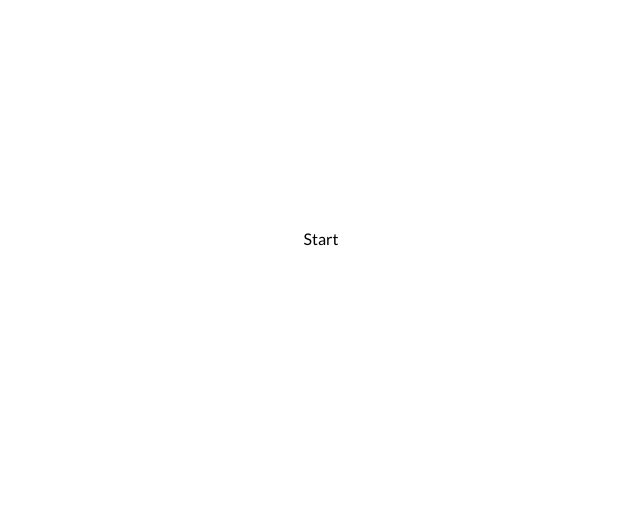
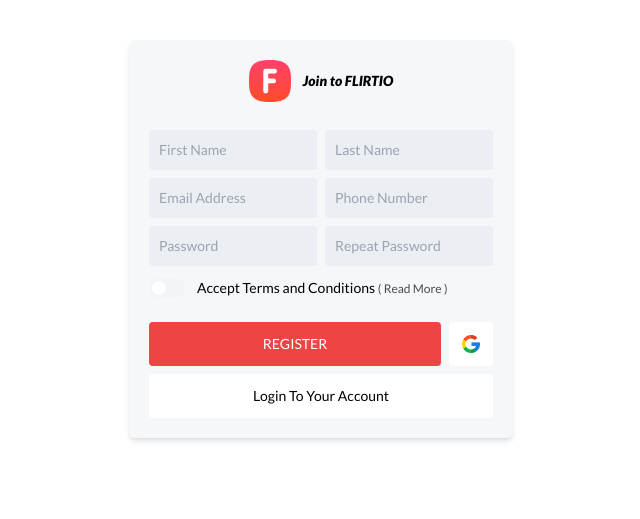
Before and after one commit to raminr77/flirtio-client, a React (Vite) app: page / in a window 1280 px wide. Shown: the part 2561-3080 px from the top of the page, without its empty margins (319-959 px from the left). Built offline with nearby package versions, Linux system fonts and the light colour scheme; no server answers.

Commit message:
feat: add login and register forms to the project

```diff
--- a/package.json
+++ b/package.json
@@ -24,6 +24,7 @@
     "match-sorter": "^6.3.4",
     "react": "^18.2.0",
     "react-dom": "^18.2.0",
+    "react-hook-form": "^7.51.5",
     "react-hot-toast": "^2.4.1",
     "react-redux": "^9.1.2",
     "react-router-dom": "^6.23.1",
--- /dev/null
+++ b/src/domains/home/components/auth-input.tsx
@@ -0,0 +1,18 @@
+const renderError = (error: string = '') => {
+  if (!error) return null;
+  return <span className='text-xs text-red-500 px-1 my-1'>{error}</span>
+};
+
+const INPUT_CLASSES = 'focus:border-red-500 duration-300 w-full border-2 border-transparent outline-none leading-7 py-1 indent-2 rounded bg-slate-200/50 dark:bg-slate-300/20';
+
+export function AuthInput({ error = '', type = 'text', placeholder = '', options = {} }){
+  return (
+    <div className='flex flex-col w-full'>
+      <input
+        {...options}
+        className={INPUT_CLASSES} type={type} placeholder={placeholder}
+      />
+      {renderError(error)}
+    </div>
+  )
+}
--- /dev/null
+++ b/src/domains/home/components/login-form.tsx
@@ -0,0 +1,76 @@
+import { SubmitHandler, useForm } from "react-hook-form";
+import { AuthInput } from "./auth-input";
+import { useEffect } from "react";
+
+type LoginFormInputs = {
+  email: string;
+  password: string;
+};
+
+export function LoginForm() {
+  const {
+    reset: loginReset,
+    register: loginForm,
+    handleSubmit: handleLoginSubmit,
+    formState: { errors: loginErrors}
+  } = useForm<LoginFormInputs>();
+
+  const onLoginSubmit: SubmitHandler<LoginFormInputs> = (data) => {
+    console.log(data);
+    loginReset();
+  };
+
+  const googleAction = () => {
+    console.log('Google Action Login');
+  };
+
+  useEffect(() => {
+    return () => loginReset();
+  }, []);
+
+  return (
+    <>
+      <div className='grid grid-cols-1 gap-2'>
+        <AuthInput
+          type='email'
+          placeholder='Email Address'
+          error={loginErrors.email?.message}
+          options={{
+            ...loginForm("email", {
+              required: 'Required',
+              pattern: {
+                value: /\S+@\S+\.\S+/,
+                message: "Entered value does not match email format",
+              }
+            })
+          }}
+        />
+        <AuthInput
+          type='password'
+          placeholder='Password'
+          error={loginErrors.password?.message}
+          options={{
+            ...loginForm("password", {
+              required: 'Required'
+            })
+          }}
+        />
+      </div>
+
+      <div className='flex items-center gap-2 mt-4'>
+        <button
+          onClick={handleLoginSubmit(onLoginSubmit)}
+          className='w-full bg-red-500 text-white leading-7 py-2 rounded'
+        >
+          LOGIN
+        </button>
+        <button
+          onClick={googleAction}
+          className='min-w-11 h-11 bg-white dark:bg-slate-500/20 rounded leading-7 py-2 text-black flex items-center justify-center gap-x-3'
+        >
+          <img width={18} src='/images/google.png' alt='Google'/>
+        </button>
+      </div>
+    </>
+  )
+}
--- /dev/null
+++ b/src/domains/home/components/register-form.module.scss
@@ -0,0 +1,27 @@
+.register-form {
+  &__switch {
+    span {
+      border-radius: 26px;
+    }
+
+    span::before {
+      left: 3px;
+      content: '';
+      bottom: 3px;
+      width: 14px;
+      height: 14px;
+      border-radius: 50%;
+      position: absolute;
+      background-color: #fff;
+      transition-duration: 0.4s;
+    }
+
+    input:checked + span {
+      background-color: #ef4444;
+    }
+
+    input:checked + span::before {
+      transform: translateX(16px);
+    }
+  }
+}
--- /dev/null
+++ b/src/domains/home/components/register-form.tsx
@@ -0,0 +1,140 @@
+import { SubmitHandler, useForm } from "react-hook-form";
+import { useEffect } from "react";
+import { HOME_MENU } from "../constants";
+import { AuthInput } from "./auth-input";
+import { classnames } from "../../../shared/utils/classnames";
+
+import styles from "./register-form.module.scss";
+
+type RegisterFormInputs = {
+  terms: boolean;
+  email: string;
+  password: string;
+  lastName: string;
+  firstName: string;
+  rePassword: string;
+  phoneNumber: string;
+};
+
+export function RegisterForm() {
+  const {
+    getValues,
+    reset: registerReset,
+    register: registerForm,
+    handleSubmit: handleRegisterSubmit,
+    formState: { errors: registerErrors}
+  } = useForm<RegisterFormInputs>();
+
+  const onRegisterSubmit: SubmitHandler<RegisterFormInputs> = (data) => {
+    console.log(data);
+    registerReset();
+  };
+
+  const googleAction = () => {
+    console.log('Google Action Register');
+  };
+
+  useEffect(() => {
+    return () => registerReset();
+  }, []);
+
+  return (
+    <>
+      <div className='grid grid-cols-1 sm:grid-cols-2 gap-2'>
+        <AuthInput
+          placeholder='First Name'
+          error={registerErrors.firstName?.message}
+          options={{
+            ...registerForm("firstName", {
+              required: 'Required'
+            })
+          }}
+        />
+        <AuthInput
+          placeholder='Last Name'
+          error={registerErrors.lastName?.message}
+          options={{
+            ...registerForm("lastName", {
+              required: 'Required'
+            })
+          }}
+        />
+        <AuthInput
+          type='email'
+          placeholder='Email Address'
+          error={registerErrors.email?.message}
+          options={{
+            ...registerForm("email", {
+              required: 'Required',
+              pattern: {
+                value: /\S+@\S+\.\S+/,
+                message: "Entered value does not match email format",
+              }
+            })
+          }}
+        />
+        <AuthInput
+          placeholder='Phone Number'
+          error={registerErrors.phoneNumber?.message}
+          options={{
+            ...registerForm("phoneNumber")
+          }}
+        />
+        <AuthInput
+          type='password'
+          placeholder='Password'
+          error={registerErrors.password?.message}
+          options={{
+            ...registerForm("password", {
+              required: 'Required'
+            })
+          }}
+        />
+        <AuthInput
+          type='password'
+          placeholder='Repeat Password'
+          error={registerErrors.rePassword?.message}
+          options={{
+            ...registerForm("rePassword", {
+              required: 'Required',
+              validate: (repass) => repass === getValues('password') || 'Your passwords are not the same!'
+            })
+          }}
+        />
+      </div>
+
+      <div className='flex items-center gap-x-3 mt-1'>
+        <label className={classnames("relative w-9 h-5", styles['register-form__switch'])}>
+          <input
+            type="checkbox"
+            {...registerForm("terms", {required: 'Required'})}
+            className='opacity-0 w-0 h-0'
+          />
+          <span className="absolute cursor-pointer bg-slate-200/20 top-0 left-0 right-0 bottom-0"/>
+        </label>
+        <div className='flex flex-col'>
+          <span>Accept Terms and Conditions <a className='text-xs opacity-70'
+                                               href={`#${HOME_MENU.TERMS}`}>( Read More )</a></span>
+          {registerErrors.terms?.message && (
+            <span className='text-red-600 text-xs'>{registerErrors.terms?.message}</span>
+          )}
+        </div>
+      </div>
+
+      <div className='flex items-center gap-2 mt-4'>
+        <button
+          onClick={handleRegisterSubmit(onRegisterSubmit)}
+          className='w-full bg-red-500 text-white leading-7 py-2 rounded'
+        >
+          REGISTER
+        </button>
+        <button
+          onClick={googleAction}
+          className='min-w-11 h-11 bg-white dark:bg-slate-500/20 rounded leading-7 py-2 text-black flex items-center justify-center gap-x-3'
+        >
+          <img width={18} src='/images/google.png' alt='Google'/>
+        </button>
+      </div>
+    </>
+  )
+}
--- a/src/domains/home/home-start.tsx
+++ b/src/domains/home/home-start.tsx
@@ -1,9 +1,34 @@
+import { useState } from "react";
 import { HOME_MENU } from "./constants";
+import { LoginForm } from "./components/login-form.tsx";
+import { RegisterForm } from "./components/register-form.tsx";
+
 
 export function HomeStart() {
+  const [showLoginForm, setShowLoginForm] = useState<boolean>(false);
+  const changeForm = () => setShowLoginForm((state: boolean) => !state);
+
   return (
-    <section id={HOME_MENU.START} className='w-full h-screen flex flex-col items-center justify-center'>
-      <div>Start</div>
+    <section id={HOME_MENU.START} className='w-full text-sm h-screen flex flex-col items-center justify-center'>
+      <div className='w-11/12 max-w-sm flex flex-col gap-y-2 bg-slate-300/20 dark:bg-slate-500/20 rounded-md shadow-md p-5'>
+        <div className='flex items-center justify-center gap-x-3 mb-5 lato-black-italic'>
+          <img width={42} src='/images/logo.png' alt='FLIRTIO'/>
+          <h1>{`${showLoginForm ? 'Login' : 'Join'} to FLIRTIO`}</h1>
+        </div>
+
+        {showLoginForm ? (
+          <LoginForm />
+        ) : (
+          <RegisterForm />
+        )}
+
+        <button
+          onClick={changeForm}
+          className='bg-white dark:bg-slate-500/20 rounded leading-7 py-2'
+        >
+          {showLoginForm ? 'Create A New Account' : 'Login To Your Account'}
+        </button>
+      </div>
     </section>
   )
 }
```
Also changed, not shown: .stylelintrc.json, public/images/google.png (added), 1 other file (tests, documents, lock files or other folders).
